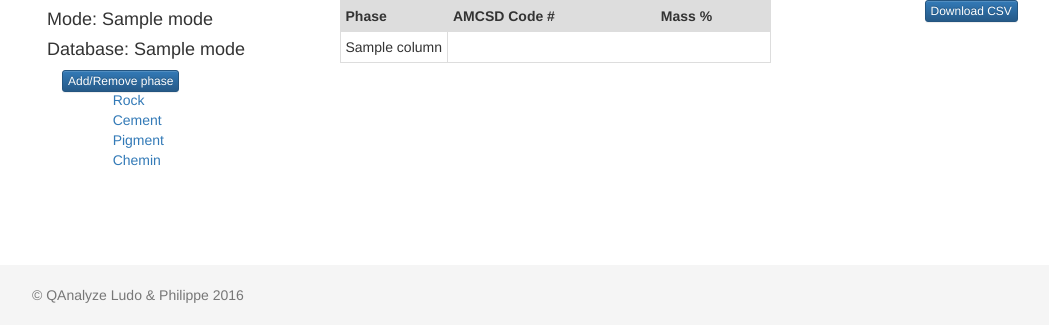
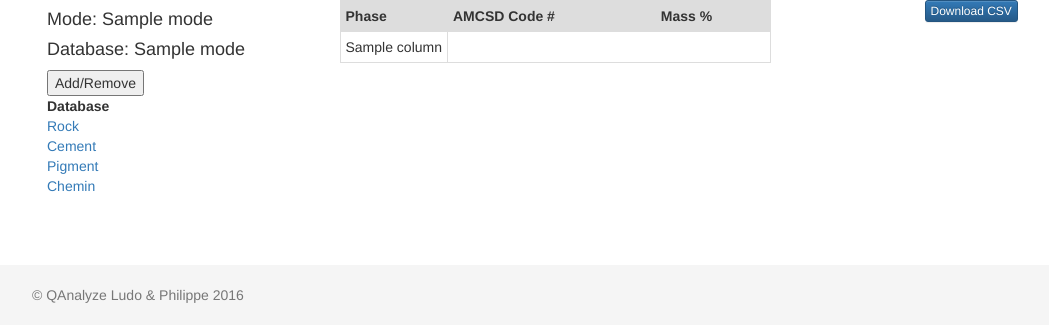
Before and after one commit to ludoleg/quant-data-vision, a Flask app: template templates/chart.html in a window 1280 px wide. Shown: the part 475-800 px from the top of the page, without its empty margins (38-1087 px from the left). Run offline with Flask 2, Linux system fonts and the light colour scheme; the template is opened without the code that fills it: most values are stand-ins (such as "Sample title", 1, 10 or a date in 2020); some libraries are stand-ins or nearby versions.

Commit message:
Add form to chart

```diff
--- a/main.py
+++ b/main.py
@@ -168,7 +168,6 @@ def process():
     #calcdiff = calcdiff
     # csv = session_data_key.urlsafe()
     csv = 'ODR'
-    # session['results'] = results
 
     template_vars = {
         'phaselist': results,
--- a/templates/chart.html
+++ b/templates/chart.html
@@ -7,11 +7,11 @@
     <div class="col-lg-3">
       <h4>Mode: {{ mode }}</h4>
       <h4>Database: {{ mode }}</h4>
-    <div class="col-lg-3">
-      <div id="phasebutton" >
-	<a href="/phaseAnalysis?key={{ phaselist }}" type="button" class="btn btn-xs btn-primary">Add/Remove phase</button></a>
+      <div>
+        <form class="grey-box" id="phasebutton" method="post">
+          <input type="submit" value="Add/Remove">
+        </form>
       </div>
-    </div>
       <div>
         <table>
           <tr>
```
